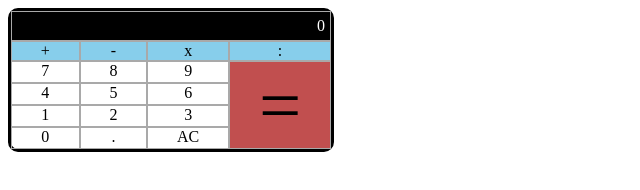
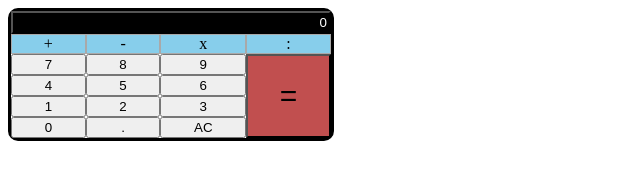
Before and after one commit to yangus98/DevelhopeUltimate, a plain HTML site: page 03 Grid/start/calculator.html in a window 1280 px wide. Shown: the whole page, without its empty margins (0-640 px from the left). Drawn offline with Linux system fonts and the light colour scheme.

Commit message:
-div +button

```diff
--- a/03 Grid/start/calculator.css
+++ b/03 Grid/start/calculator.css
@@ -2,7 +2,7 @@
     display:grid;
     width: 40vh;
     grid-template-columns: repeat(4, 1fr);
-    border: solid 3px;
+    border: solid;
     border-radius: 10px;
     grid:
     "result result result result"
@@ -22,21 +22,16 @@ div {
     background-color: black;
     color: white;
     text-align: right;
-    padding: 5px;
+    padding: 2px;
 }
 
 .equal {
     grid-row: span 4;
     background-color: rgb(193, 79, 79);
-    font-size: 75px;
+    font-size: 30px;
 }
 
 .operators {
     background-color: skyblue;
-}
-
-.equal,
-.numbers,
-.operators{
     text-align: center;
 }
--- a/03 Grid/start/calculator.html
+++ b/03 Grid/start/calculator.html
@@ -9,24 +9,24 @@
   </head>
   <body>
     <section class="grid-container">
-      <div class="result">0</div>
+      <button class="result">0</button>
       <div class="operators">+</div>
       <div class="operators">-</div>
       <div class="operators">x</div>
       <div class="operators">:</div>
-      <div class="numbers">7</div>
-      <div class="numbers">8</div>
-      <div class="numbers">9</div>
-      <div class="equal">=</div>
-      <div class="numbers">4</div>
-      <div class="numbers">5</div>
-      <div class="numbers">6</div>
-      <div class="numbers">1</div>
-      <div class="numbers">2</div>
-      <div class="numbers">3</div>
-      <div class="numbers">0</div>
-      <div class="numbers">.</div>
-      <div class="numbers">AC</div>
+      <button class="numbers">7</button>
+      <button class="numbers">8</button>
+      <button class="numbers">9</button>
+      <button class="equal">=</button>
+      <button class="numbers">4</button>
+      <button class="numbers">5</button>
+      <button class="numbers">6</button>
+      <button class="numbers">1</button>
+      <button class="numbers">2</button>
+      <button class="numbers">3</button>
+      <button class="numbers">0</button>
+      <button class="numbers">.</button>
+      <button class="numbers">AC</button>
     </section>
   </body>
 </html>
```
